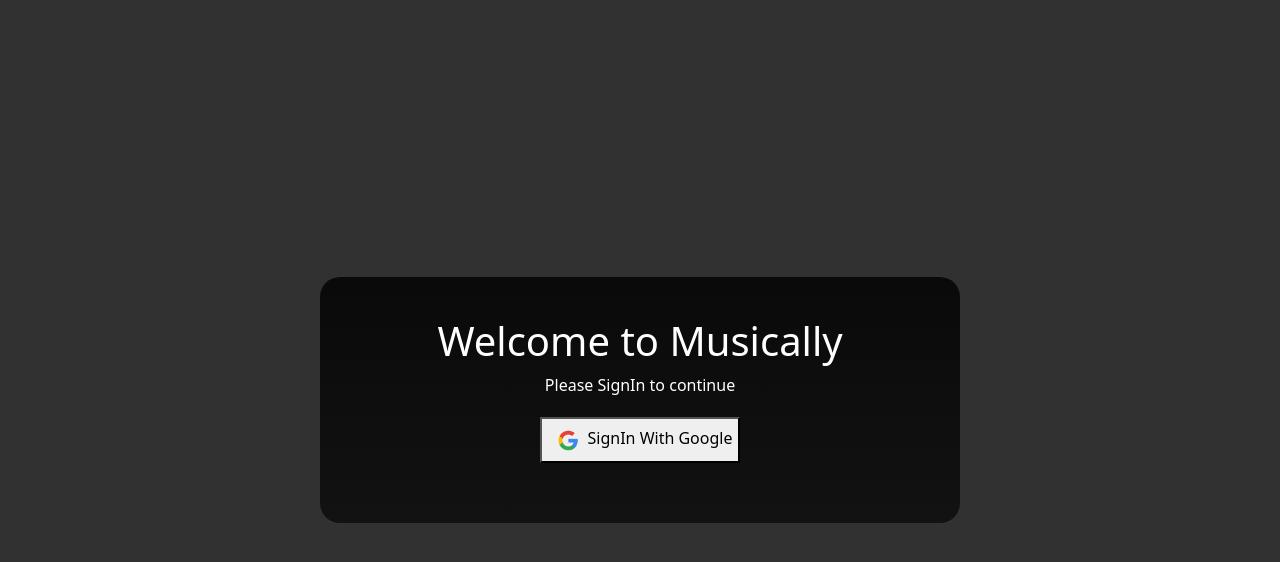
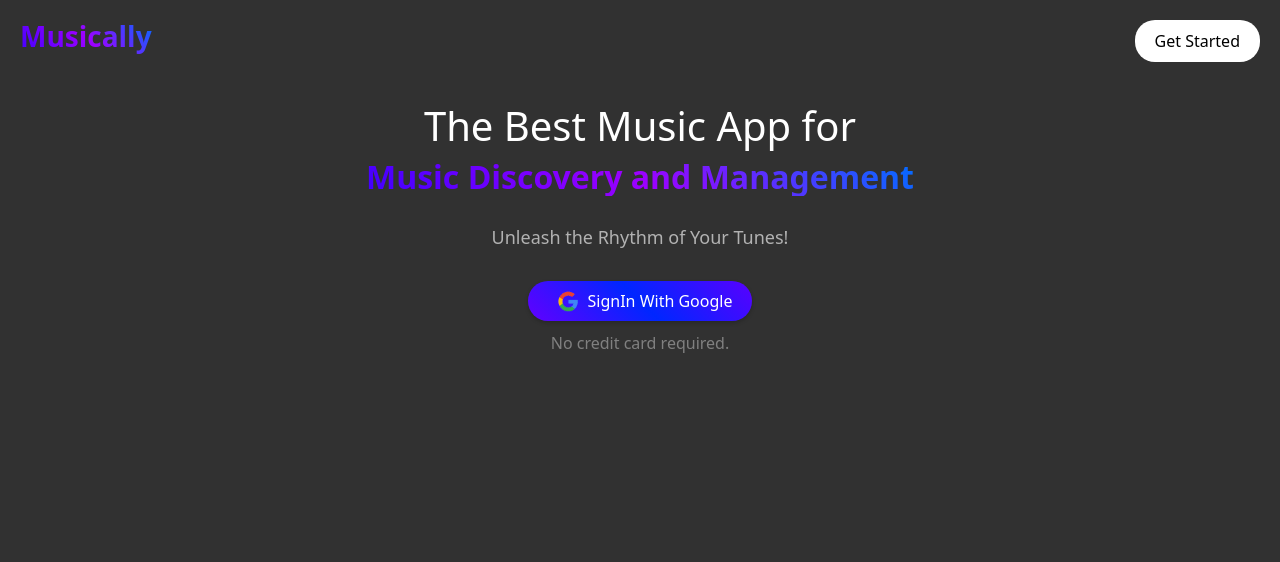
Before and after one commit to pushkar-2804/musically, a React (Vite) app: page / in a window 1280 px wide. Shown: the top 562 px of the page. Built offline with nearby package versions, Linux system fonts and the light colour scheme; no server answers.

Commit message:
landing page

```diff
--- a/src/pages/Auth.css
+++ b/src/pages/Auth.css
@@ -2,33 +2,72 @@
     background-color: #313131;
     height: 100vh;
     width: 100vw;
-    display: flex;
-    justify-content: center;
-    align-items: center;
 }
 
-.login{
-    width: 50%;
-    background-image: linear-gradient(rgba(0,0,0,.8),#121212);
-    padding: 40px;
-    text-align: center;
+.flex{
     display: flex;
-    flex-direction: column;
-    border-radius: 20px;
-}
-.login button {
-    width: fit-content;
-    margin: 20px auto;
+    width: 100%;
+    padding: 20px;
 }
 
+nav{
+    justify-content: space-between;
+}
+main{
+    justify-content: center;
+    flex-direction: column;
+    align-items: center;
+    text-align: center;
+}
+.gradient{
+    background: linear-gradient(45deg, #4000ff, #9d00ff, #006eff);
+    -webkit-background-clip: text;
+    background-clip: text;
+    font-weight: 600;
+    color: transparent;
+}
+
+.btnAuth{
+    padding: 0px 20px ;
+    border-radius: 20px;
+    background: white;
+    border: 0;
+}
+.btnAuth:hover{
+    background-color: aliceblue;
+    transform: translateY(1px);
+}
+.signInBtn{
+    display: flex;
+    margin: 10px;
+    align-items: center;
+    background: linear-gradient(45deg, #6200ff, #0026ff, #5900ff);
+    border: none;
+    color: #FFFFFF;
+    cursor: pointer;
+    box-shadow: 0 2px 4px rgba(0, 0, 0, 0.2);
+}
+.lightText{
+    color: gray;
+}
+.subline{
+    margin: 20px;
+    font-size: large;
+    color: rgb(178, 178, 178);
+}
 
 @media screen and (max-width: 768px) {
-    .login{
-        width: 70%;
+
+}
+@media screen and (max-width: 510px) {
+    .btnAuth{
+        padding: 0 10px;
+        font-size: 14px;
+    }
+    .flex{
+        padding: 15px;
+    }
+    main{
+        margin-top: 20px;
     }
 }
-@media screen and (max-width: 510px) {
-    .login{
-        width: 90%;
-    }
-}
--- a/src/pages/Auth.tsx
+++ b/src/pages/Auth.tsx
@@ -17,13 +17,22 @@
   };
   return (
     <div className="background">
-      <div className="login">
-        <h1>Welcome to Musically</h1> Please SignIn to continue
-        <button onClick={handleSignInWithGoogle}>
+      <nav className="flex">
+        <h3 className="gradient">Musically</h3>
+        <button className="btnAuth" onClick={handleSignInWithGoogle}>
+          Get Started
+        </button>
+      </nav>
+      <main className="flex">
+        <h1>The Best Music App for</h1>
+        <h2 className="gradient">Music Discovery and Management</h2>
+        <p className="lightText subline">Unleash the Rhythm of Your Tunes!</p>
+        <button onClick={handleSignInWithGoogle} className="btnAuth signInBtn">
           <img src={googleImg} width="40px" />
-          SignIn With Google
+          <span className="">SignIn With Google</span>
         </button>
-      </div>
+        <p className="lightText">No credit card required.</p>
+      </main>
     </div>
   );
 };
```
